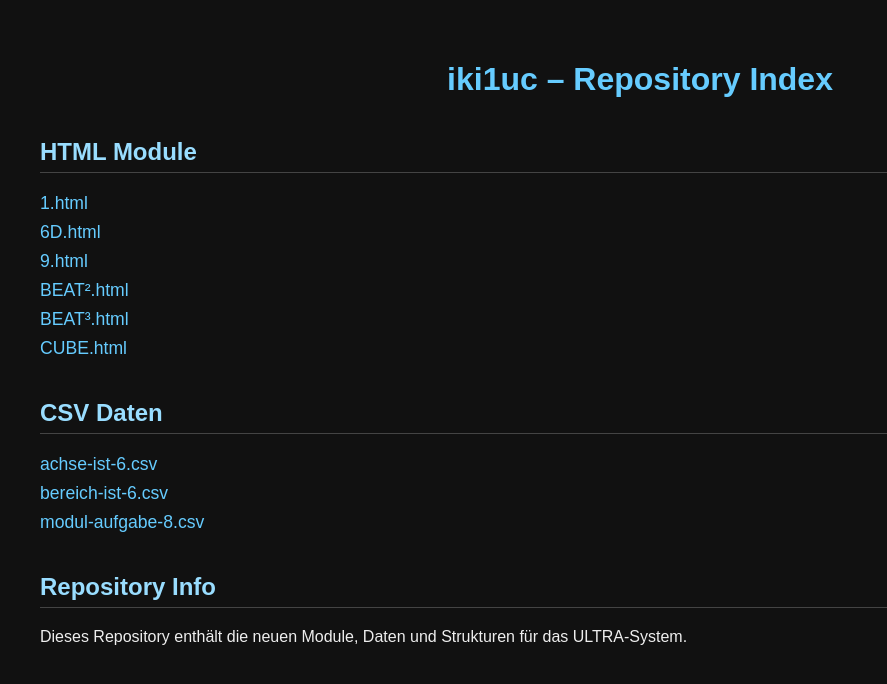
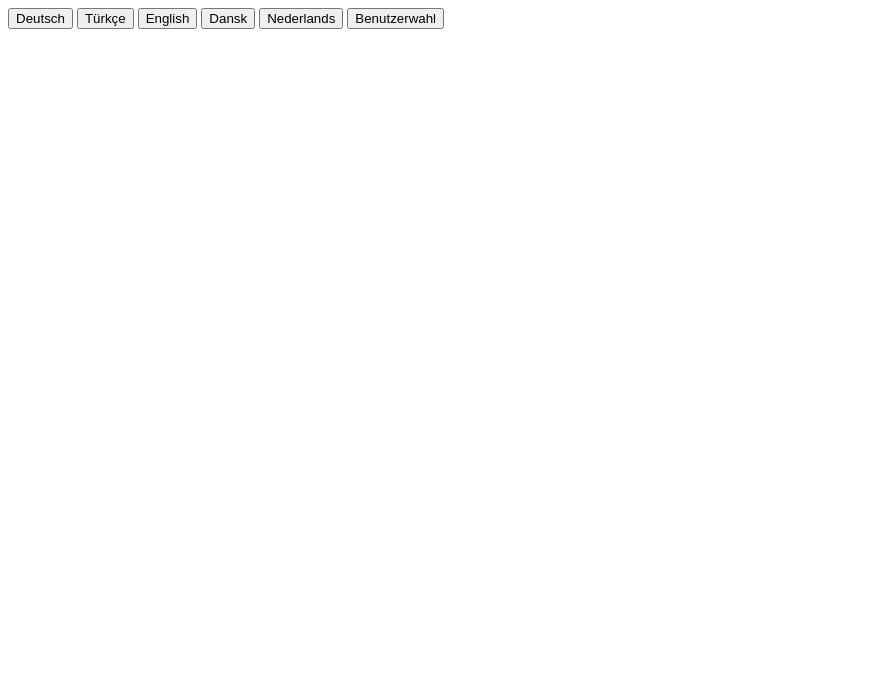
Before and after one commit to iki1uc/WELT, a plain HTML site: page index.html in a window 1280 px wide. Shown: the whole page, without its empty margins (0-887 px from the left). Drawn offline with Linux system fonts and the light colour scheme.

Commit message:
Update index.html

```diff
--- a/index.html
+++ b/index.html
@@ -1,77 +1,10 @@
-<!DOCTYPE html>
-<html lang="de">
-<head>
-    <meta charset="UTF-8">
-    <title>iki1uc – Index</title>
-    <meta name="viewport" content="width=device-width, initial-scale=1">
-    <style>
-        body {
-            font-family: Arial, sans-serif;
-            background: #111;
-            color: #eee;
-            margin: 0;
-            padding: 40px;
-        }
-        h1 {
-            text-align: center;
-            margin-bottom: 40px;
-            color: #6cf;
-        }
-        .section {
-            margin-bottom: 40px;
-        }
-        h2 {
-            color: #9df;
-            border-bottom: 1px solid #444;
-            padding-bottom: 6px;
-        }
-        ul {
-            list-style: none;
-            padding-left: 0;
-        }
-        li {
-            margin: 8px 0;
-        }
-        a {
-            color: #6cf;
-            text-decoration: none;
-            font-size: 1.1em;
-        }
-        a:hover {
-            color: #fff;
-            text-decoration: underline;
-        }
-    </style>
-</head>
-<body>
+<div id="language-buttons">
+  <button data-lang="DE">Deutsch</button>
+  <button data-lang="TR">Türkçe</button>
+  <button data-lang="EN">English</button>
 
-<h1>iki1uc – Repository Index</h1>
-
-<div class="section">
-    <h2>HTML Module</h2>
-    <ul>
-        <li><a href="1.html">1.html</a></li>
-        <li><a href="6D.html">6D.html</a></li>
-        <li><a href="9.html">9.html</a></li>
-        <li><a href="BEAT².html">BEAT².html</a></li>
-        <li><a href="BEAT³.html">BEAT³.html</a></li>
-        <li><a href="CUBE.html">CUBE.html</a></li>
-    </ul>
+  <!-- frei wählbare -->
+  <button data-lang="DA">Dansk</button>
+  <button data-lang="NE">Nederlands</button>
+  <button data-lang="BEN">Benutzerwahl</button>
 </div>
-
-<div class="section">
-    <h2>CSV Daten</h2>
-    <ul>
-        <li><a href="achse-ist-6.csv">achse-ist-6.csv</a></li>
-        <li><a href="bereich-ist-6.csv">bereich-ist-6.csv</a></li>
-        <li><a href="modul-aufgabe-8.csv">modul-aufgabe-8.csv</a></li>
-    </ul>
-</div>
-
-<div class="section">
-    <h2>Repository Info</h2>
-    <p>Dieses Repository enthält die neuen Module, Daten und Strukturen für das ULTRA‑System.</p>
-</div>
-
-</body>
-</html>
```
